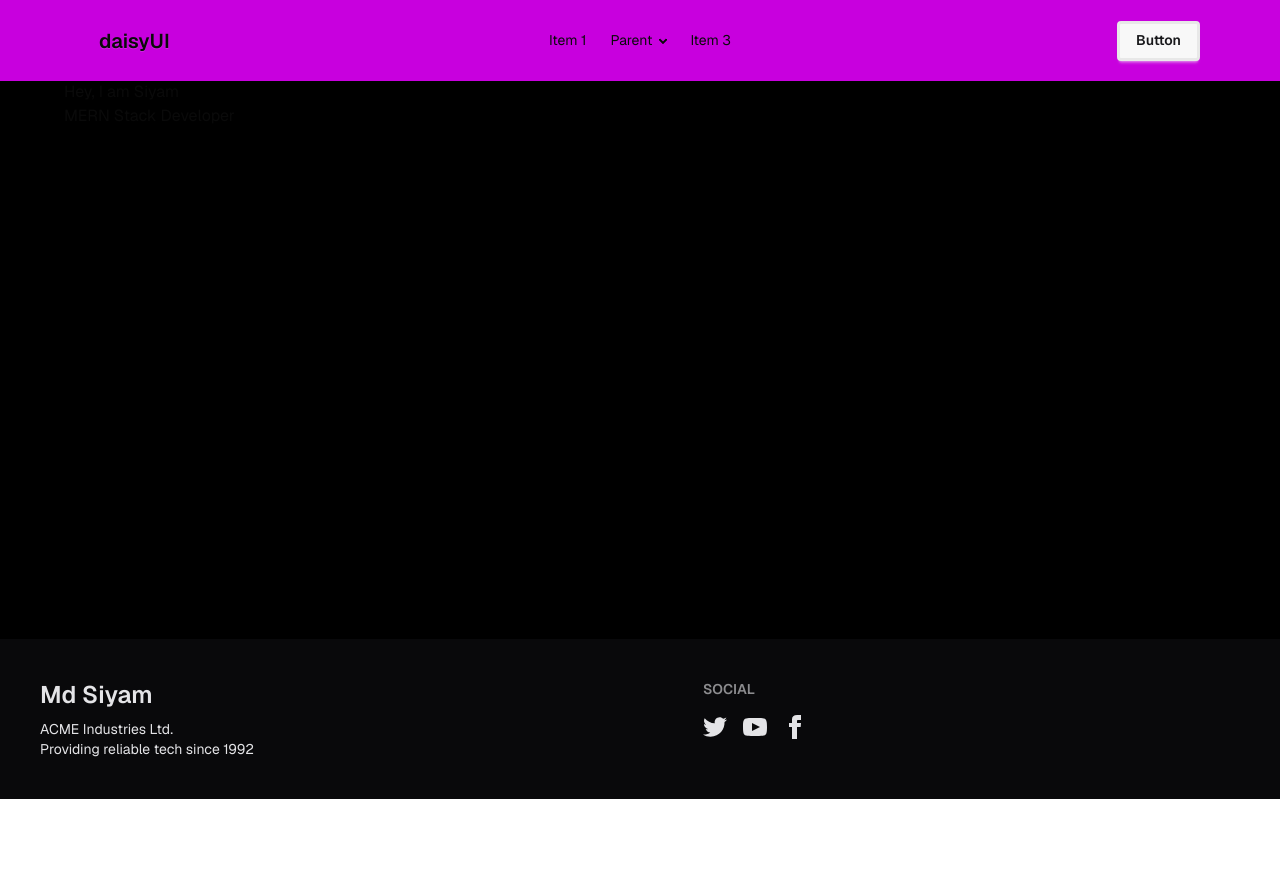
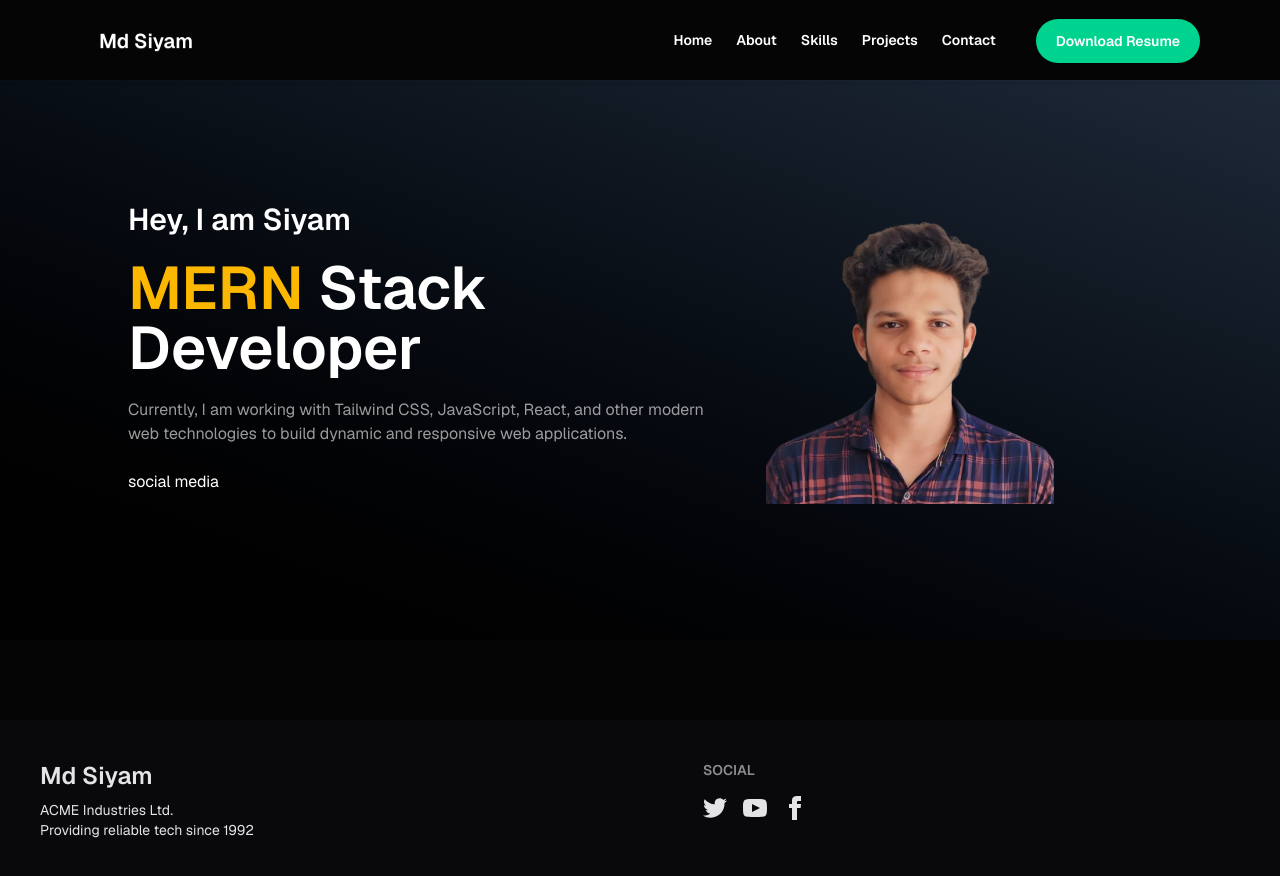
Before and after one commit to Md-Siyam94/my-porfolio, a Next.js app: page / in a window 1280 px wide. Shown: the top 876 px of the page. Before the commit the page ends 800 px from the top, so only its background shows below. Built offline with nearby package versions, Linux system fonts and the light colour scheme.

Commit message:
hero section done

```diff
--- a/src/app/page.js
+++ b/src/app/page.js
@@ -6,11 +6,11 @@ import Image from "next/image";
 
 export default function Home() {
   return (
-    <div className="  items-center justify-center bg-black font-sans dark:bg-black">
+    <div className="  bg-black/98 font-sans text-white">
       <header>
         <Navbar></Navbar>
       </header>
-      <main className=" min-h-[calc(100vh-161px)] w-full max-w-3xl py-20  px-16 sm:items-start">
+      <main className=" min-h-[calc(100vh-161px)] w-full max-w-screen-2xl py-20   sm:items-start">
        <Hero></Hero>
       </main>
       <footer>
--- a/src/components/shared/Navbar.jsx
+++ b/src/components/shared/Navbar.jsx
@@ -1,8 +1,17 @@
+import link from 'daisyui/components/link'
+import Link from 'next/link'
 import React from 'react'
 
 export default function Navbar() {
+    const links= <>
+        <li><Link href={"/"}>Home</Link></li>
+        <li><Link href={"/"}>About</Link></li>
+        <li><Link href={"/"}>Skills</Link></li>
+        <li><Link href={"/"}>Projects</Link></li>
+        <li><Link href={"/"}>Contact</Link></li>
+    </>
     return (
-        <div className="navbar fixed z-10 bg-fuchsia-600   py-4 lg:px-20  shadow-sm">
+        <div className="navbar fixed top-0 z-50 py-4 lg:px-20 text-lg font-semibold  shadow-sm">
             <div className="navbar-start">
                 <div className="dropdown">
                     <div tabIndex={0} role="button" className="btn btn-ghost lg:hidden">
@@ -11,36 +20,19 @@ export default function Navbar() {
                     <ul
                         tabIndex="-1"
                         className="menu menu-sm dropdown-content bg-base-100 rounded-box z-1 mt-3 w-52 p-2 shadow">
-                        <li><a>Item 1</a></li>
-                        <li>
-                            <a>Parent</a>
-                            <ul className="p-2">
-                                <li><a>Submenu 1</a></li>
-                                <li><a>Submenu 2</a></li>
-                            </ul>
-                        </li>
-                        <li><a>Item 3</a></li>
+                        {links}
                     </ul>
                 </div>
-                <a className="btn btn-ghost text-xl">daisyUI</a>
+                <a className="btn btn-ghost text-xl">Md Siyam</a>
             </div>
-            <div className="navbar-center hidden lg:flex">
+
+            <div className="navbar-end gap-6">
+                <div className="navbar-center hidden lg:flex">
                 <ul className="menu menu-horizontal px-1">
-                    <li><a>Item 1</a></li>
-                    <li>
-                        <details>
-                            <summary>Parent</summary>
-                            <ul className="p-2 bg-base-100 w-40 z-1">
-                                <li><a>Submenu 1</a></li>
-                                <li><a>Submenu 2</a></li>
-                            </ul>
-                        </details>
-                    </li>
-                    <li><a>Item 3</a></li>
+                    {links}
                 </ul>
             </div>
-            <div className="navbar-end">
-                <a className="btn">Button</a>
+                <a className="py-3 px-5 rounded-full bg-success text-sm">Download Resume</a>
             </div>
         </div>
     )
--- a/src/pages/Home/Hero.jsx
+++ b/src/pages/Home/Hero.jsx
@@ -1,10 +1,23 @@
+
+import Image from 'next/image'
 import React from 'react'
+import PortfolioImage from '../../../public/WhatsApp_Image_2025-06-29_at_00.45.34_b5bd039c-removebg-preview.png'
 
 export default function Hero() {
-  return (
-    <div>
-        <h2>Hey, I am Siyam</h2>
-        <h1>MERN Stack Developer</h1>
-    </div>
-  )
+    return (
+        <div className='grid grid-cols-5 items-center gap-10  bg-linear-20 from-black/80 to-gray-800 lg:px-32 h-[calc(100vh-30vh)] mx-auto'>
+            <div className='col-span-3 '>
+                <h2 className='lg:text-3xl text-xl font-semibold'>Hey, I am Siyam</h2>
+                <h1 className='lg:text-6xl md:text-5xl text-3xl font-semibold my-5'><span className='text-warning'>MERN</span> Stack Developer</h1>
+                <p className='opacity-60'>Currently, I am working with Tailwind CSS, JavaScript, React, and other
+                    modern web technologies to build dynamic and responsive web applications.</p>
+                <div className='my-6'>
+                    social media
+                </div>
+            </div>
+            <div className='col-span-2 '>
+               <Image className='h-72 w-72 object-cover ' src={PortfolioImage} alt='Portfolio image'/>
+            </div>
+        </div>
+    )
 }
```
Also changed, not shown: src/components/Image.jsx (added, +10 -0 lines), public/WhatsApp_Image_2025-06-29_at_00.45.34_b5bd039c-removebg-preview.png (added).
